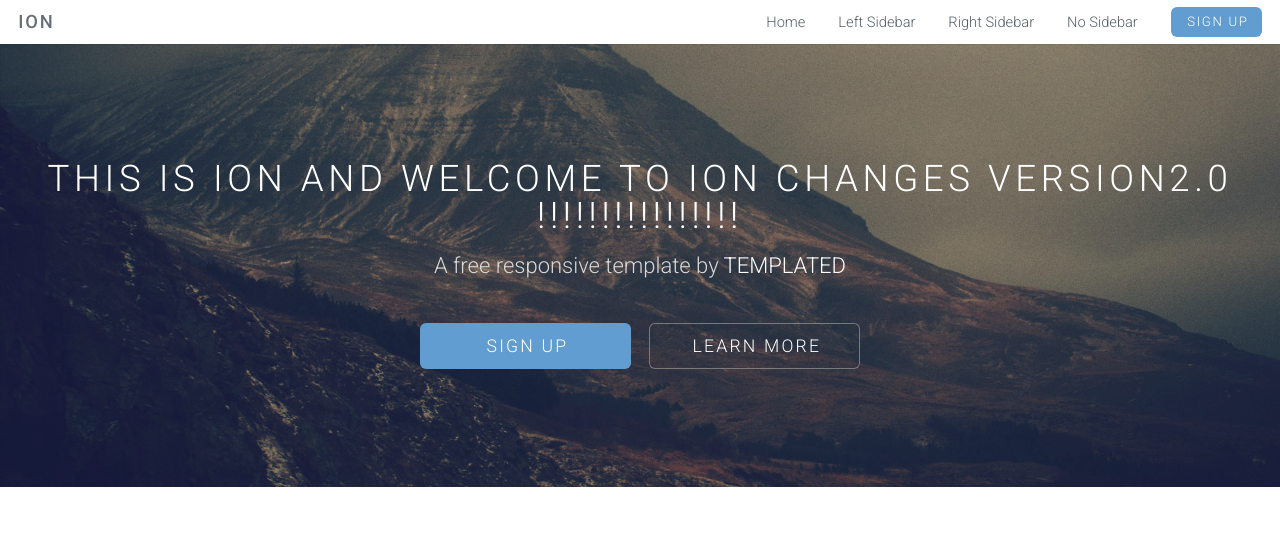
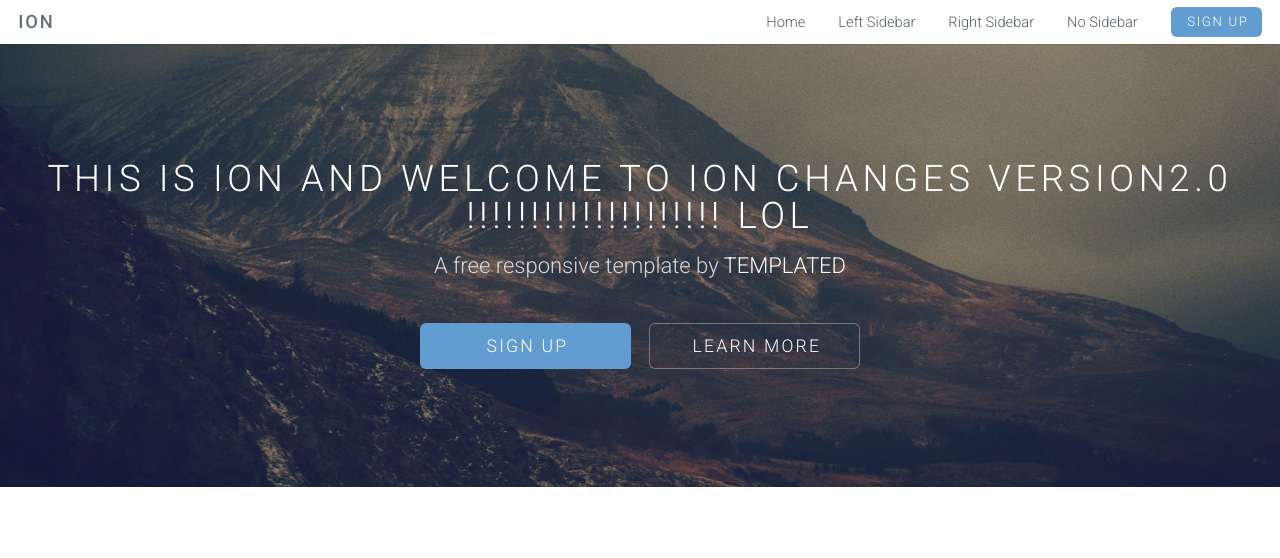
Before and after one commit to ghost-goa/docker, a plain HTML site: page src/index.html in a window 1280 px wide. Shown: the top 558 px of the page. Drawn offline with Linux system fonts and the light colour scheme.

Commit message:
new update to LOL
iss baar chalega

```diff
--- a/src/index.html
+++ b/src/index.html
@@ -40,7 +40,7 @@
 		<!-- Banner -->
 			<section id="banner">
 				<div class="inner">
-					<h2>This is Ion and Welcome to ION Changes Version2.0 !!!!!!!!!!!!!!!!</h2>
+					<h2>This is Ion and Welcome to ION Changes Version2.0 !!!!!!!!!!!!!!!!!!!! LOL</h2>
 					<p>A free responsive template by <a href="http://templated.co">TEMPLATED</a></p>
 					<ul class="actions">
 						<li><a href="#content" class="button big special">Sign Up</a></li>
```
